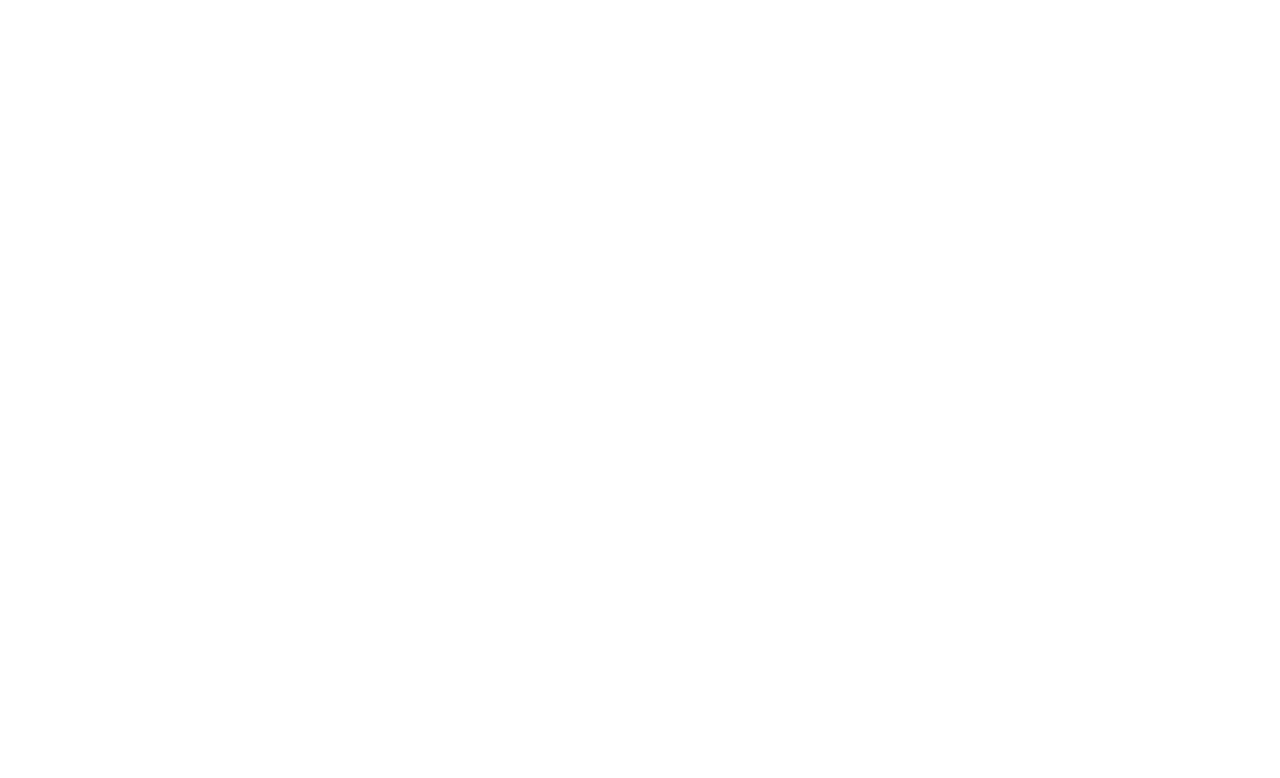
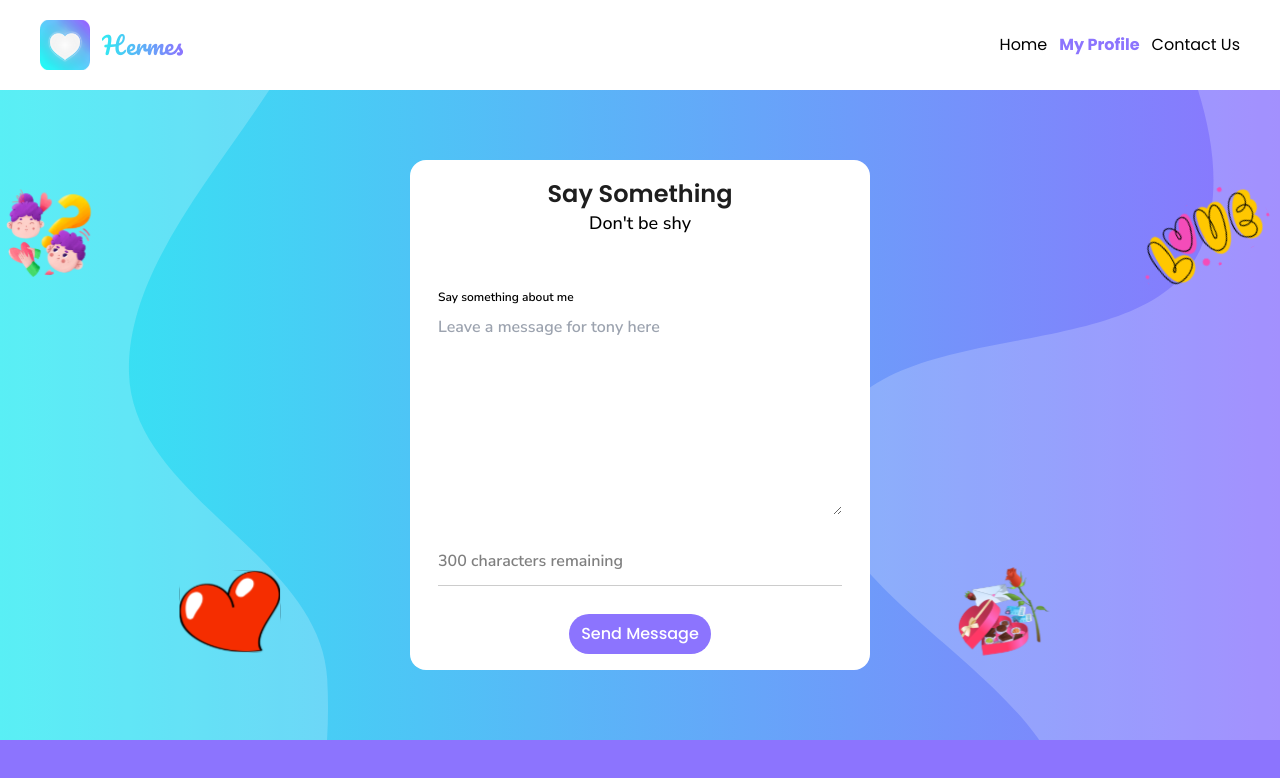
Before and after one commit to ak-nika/Hermes, a React (Vite) app: page /send in a window 1280 px wide. Before the commit this address had no page. Shown: the top 778 px of the page. Built offline with nearby package versions, Linux system fonts and the light colour scheme; grey boxes are pictures that could not be loaded.

Commit message:
Send message page done

```diff
--- a/src/App.jsx
+++ b/src/App.jsx
@@ -6,6 +6,7 @@
 import Profile from "./pages/Profile";
 import Messages from "./pages/Messages";
 import ShareResponse from "./pages/ShareResponse";
+import SendMessage from "./pages/SendMessage";
 
 const App = () => {
   return (
@@ -18,6 +19,7 @@
         <Route path="/profile" element={<Profile />} />
         <Route path="/messages" element={<Messages />} />
         <Route path="/share/:id" element={<ShareResponse />} />
+        <Route path="/send" element={<SendMessage />} />
       </Routes>
     </Router>
   );
--- /dev/null
+++ b/src/components/CardWrapper.jsx
@@ -0,0 +1,13 @@
+import React from "react";
+
+const CardWrapper = ({ children }) => {
+  return (
+    <div className="w-full h-full flex justify-center items-center">
+      <div className="bg-white w-[460px] min-w-[350px] px-7 py-4 rounded-2xl">
+        {children}
+      </div>
+    </div>
+  );
+};
+
+export default CardWrapper;
--- a/src/components/CreateForm.jsx
+++ b/src/components/CreateForm.jsx
@@ -28,7 +28,7 @@
           <input
             type="text"
             placeholder="Enter Your Username"
-            className="text-[16px] font-[600] leading-[24px] nunito border-b-2 border-[#00000033] w-full outline-none mt-1 mb-6 pl-2"
+            className="text-[16px] font-[600] leading-[24px] nunito border-b-2 border-hermes-gray w-full outline-none mt-1 mb-6 pl-2"
           />
         </label>
         <label>
@@ -38,7 +38,7 @@
           <input
             type="password"
             placeholder="Enter Your Password"
-            className="text-[16px] font-[600] leading-[24px] nunito border-b-2 border-[#00000033] w-full outline-none mb-6 mt-1 pl-2"
+            className="text-[16px] font-[600] leading-[24px] nunito border-b-2 border-hermes-gray w-full outline-none mb-6 mt-1 pl-2"
           />
         </label>
 
--- a/src/components/LoginForm.jsx
+++ b/src/components/LoginForm.jsx
@@ -28,7 +28,7 @@
           <input
             type="text"
             placeholder="Enter Your Username"
-            className="text-[16px] font-[600] leading-[24px] nunito border-b-2 border-[#00000033] w-full outline-none mt-1 mb-6 pl-2"
+            className="text-[16px] font-[600] leading-[24px] nunito border-b-2 border-hermes-gray w-full outline-none mt-1 mb-6 pl-2"
           />
         </label>
         <label>
@@ -38,7 +38,7 @@
           <input
             type="password"
             placeholder="Enter Your Password"
-            className="text-[16px] font-[600] leading-[24px] nunito border-b-2 border-[#00000033] w-full outline-none mb-6 mt-1 pl-2"
+            className="text-[16px] font-[600] leading-[24px] nunito border-b-2 border-hermes-gray w-full outline-none mb-6 mt-1 pl-2"
           />
         </label>
 
--- /dev/null
+++ b/src/components/SendCard.jsx
@@ -0,0 +1,37 @@
+import React from "react";
+import CardWrapper from "./CardWrapper";
+import Button from "./Button";
+
+const SendCard = () => {
+  return (
+    <CardWrapper>
+      <h1 className="poppins font-[600] text-hermes-black text-[24px] leading-[36px] text-center">
+        Say Something
+      </h1>
+      <p className="nunito font-[500] text-[18px] leading-[22.4px] text-center">
+        Don't be shy
+      </p>
+
+      <label className="block pt-12">
+        <span className="nunito font-[600] text-[12px] leading-[18px]">
+          Say something about me
+        </span>
+
+        <textarea
+          placeholder={`Leave a message for ${"tony"} here`}
+          className="nunito font-[600] text-[16px] w-full mt-2 outline-none h-[200px]"
+        ></textarea>
+
+        <p className="nunito font-[600] text-12px pb-3 text-[#00000080] border-b-[1px] border-hermes-gray mt-7">
+          {`300`} characters remaining
+        </p>
+      </label>
+
+      <div className="flex items-center justify-center mt-7">
+        <Button>Send Message</Button>
+      </div>
+    </CardWrapper>
+  );
+};
+
+export default SendCard;
--- /dev/null
+++ b/src/pages/SendMessage.jsx
@@ -0,0 +1,19 @@
+import Footer from "../components/Footer";
+import Nav from "../components/Nav";
+import Section from "../components/Section";
+import SendCard from "../components/SendCard";
+import { profileLinks } from "../constants";
+
+const SendMessage = () => {
+  return (
+    <>
+      <Nav links={profileLinks} />
+      <Section>
+        <SendCard />
+      </Section>
+      <Footer />
+    </>
+  );
+};
+
+export default SendMessage;
--- a/tailwind.config.js
+++ b/tailwind.config.js
@@ -7,6 +7,7 @@
         "hermes-blue": "#30EBF2",
         "hermes-purple": "#8C74FE",
         "hermes-black": "#1E1E1E",
+        "hermes-gray": "#00000033",
       },
     },
   },
```
